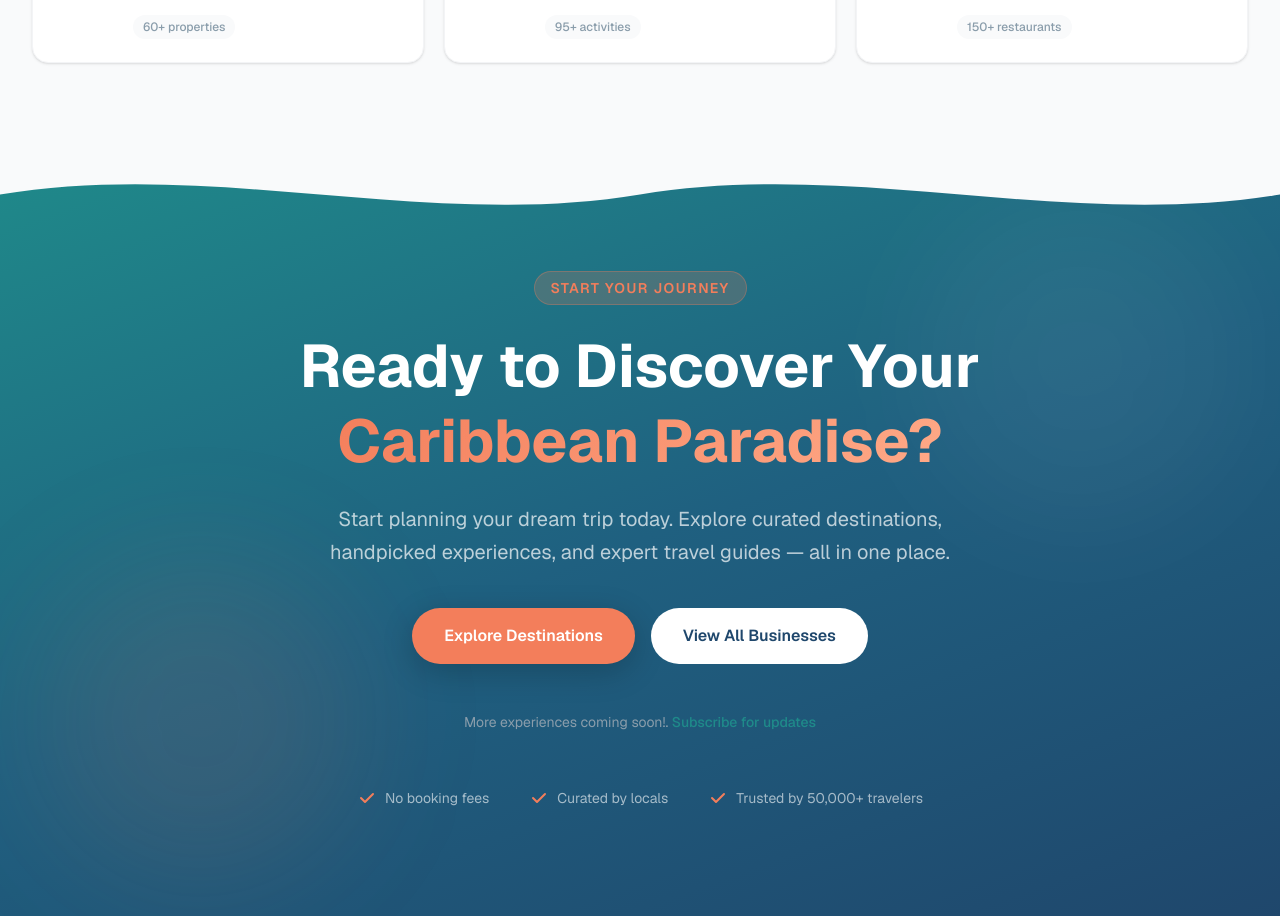
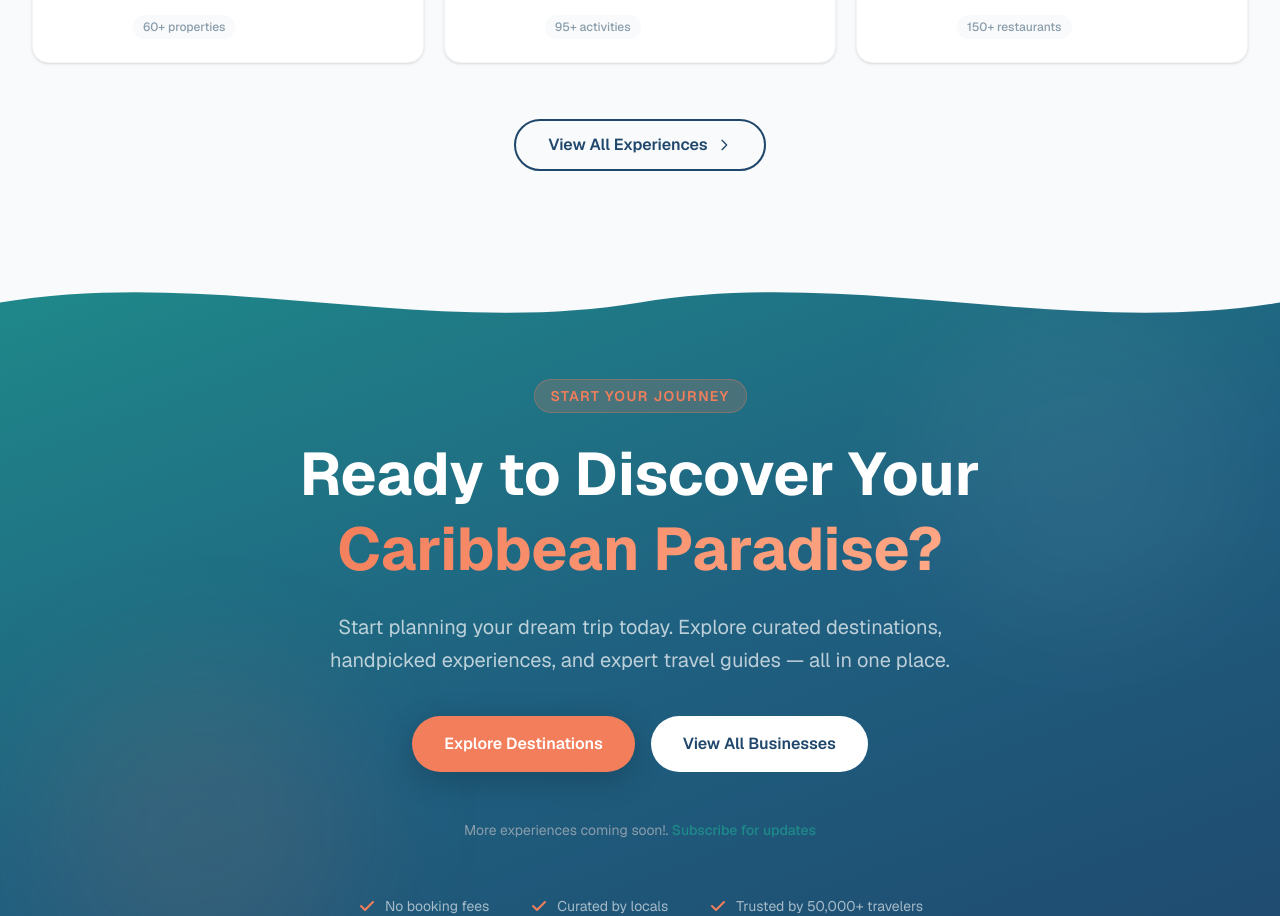
Before and after one commit to 1Spectraa/caribgateway-repo, a Next.js app in the folder caribgateway/: page / in a window 1280 px wide. Shown: the part 2728-3644 px from the top of the page. Built offline with nearby package versions, Linux system fonts and the light colour scheme.

Commit message:
Add 'View All Experiences' link to FeaturedCategories

```diff
--- a/caribgateway/components/sections/FeaturedCategories.tsx
+++ b/caribgateway/components/sections/FeaturedCategories.tsx
@@ -51,7 +51,27 @@ export default function FeaturedCategories() {
           ))}
         </div>
 
-
+        <div className="text-center mt-14">
+          <Link
+            href="/businesses"
+            className="inline-flex items-center gap-2 border-2 border-brand-navy text-brand-navy hover:bg-brand-navy hover:text-white font-semibold px-8 py-3 rounded-full transition-all"
+          >
+            View All Experiences
+            <svg
+              className="w-4 h-4"
+              fill="none"
+              stroke="currentColor"
+              viewBox="0 0 24 24"
+            >
+              <path
+                strokeLinecap="round"
+                strokeLinejoin="round"
+                strokeWidth={2}
+                d="M9 5l7 7-7 7"
+              />
+            </svg>
+          </Link>
+        </div>
       </div>
     </section>
   );
```
